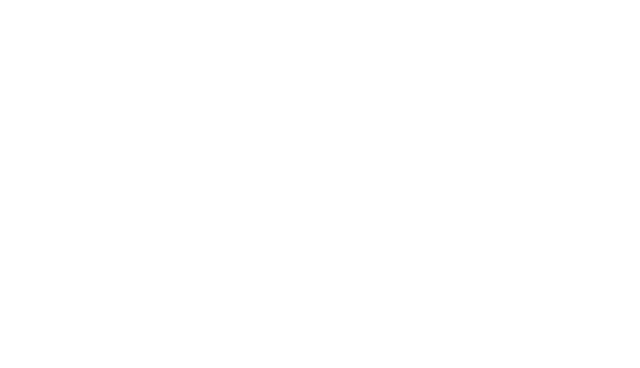
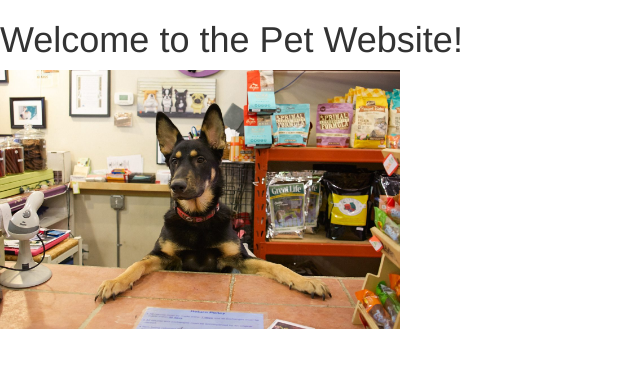
Before and after one commit to ewjintl/Epicodus-Pet_Website, a plain HTML site: page index.html in a window 1280 px wide. Shown: the whole page, without its empty margins (0-640 px from the left). Drawn offline with Linux system fonts and the light colour scheme.

Commit message:
adds picture.

```diff
--- a/css/styles.css
+++ b/css/styles.css
@@ -0,0 +1,3 @@
+img {
+  width: 400px;
+}
--- a/index.html
+++ b/index.html
@@ -5,9 +5,11 @@
   <link href="css/styles.css" rel="stylesheet" type="text/css" media="all">
   <script src="js/jquery-3.4.1.js"></script>
   <script src="js/scripts.js"></script>
-  <title>Document</title>
+  <title>Pet Website</title>
 </head>
 <body>
+  <h1>Welcome to the Pet Website!</h1>
+  <img src="img/dog_clerk.jpg" alt="">
 
 </body>
 </html>
```
Also changed, not shown: img/dog_clerk.jpg (added).
